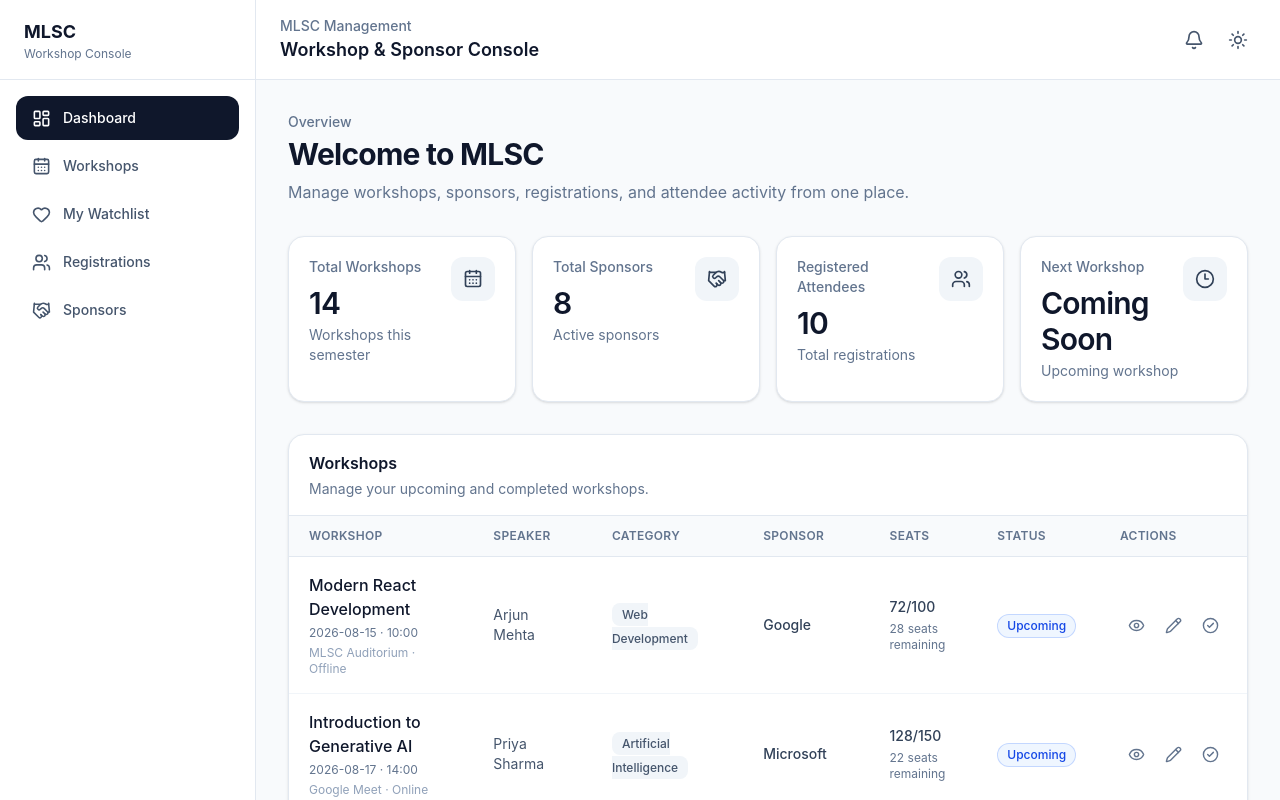
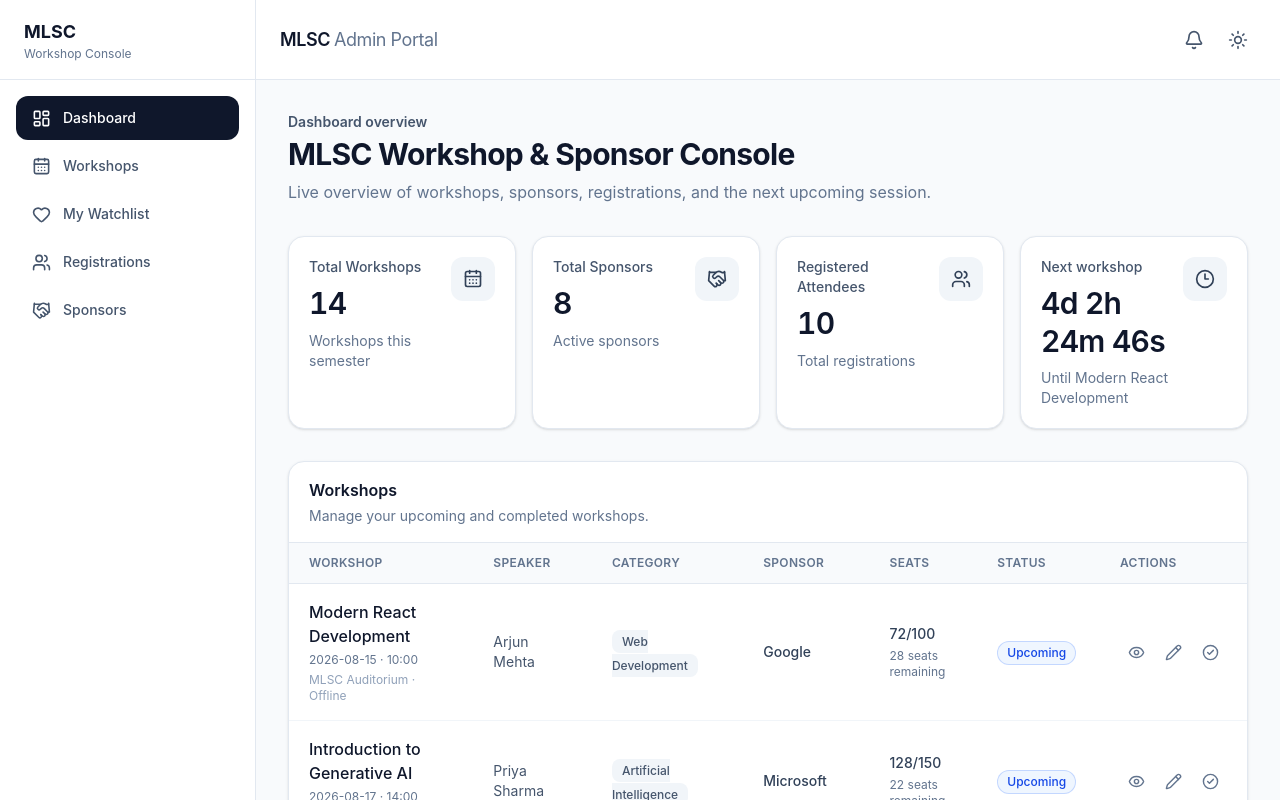
Before and after one commit to Beast18akash/Mlsc-Dashboard, a React (Vite) app: page / in a window 1280 px wide. Shown: the top 800 px of the page. Built offline with nearby package versions, Linux system fonts and the light colour scheme.

Commit message:
feat: add animated dashboard metrics and countdown

```diff
--- a/src/components/Layout/Header.jsx
+++ b/src/components/Layout/Header.jsx
@@ -2,39 +2,33 @@ import { Menu, Bell, Sun } from "lucide-react";
 
 const Header = () => {
   return (
-    <header className="flex h-20 items-center justify-between border-b border-slate-200 bg-white px-4 sm:px-6">
-      <div className="flex items-center gap-3">
+    <header className="flex h-16 items-center justify-between border-b border-slate-200 bg-white px-4 sm:h-20 sm:px-6">
+      <div className="flex min-w-0 items-center gap-3">
         <button
-          className="rounded-lg p-2 text-slate-600 hover:bg-slate-100 lg:hidden"
+          className="rounded-lg p-2 text-slate-600 transition-colors hover:bg-slate-100 focus-visible:outline-2 focus-visible:outline-offset-2 focus-visible:outline-slate-900 lg:hidden"
           aria-label="Open navigation"
         >
-          <Menu size={22} />
+          <Menu size={22} aria-hidden="true" />
         </button>
 
-        <div>
-          <p className="text-sm font-medium text-slate-500">
-            MLSC Management
-          </p>
-
-          <h1 className="text-lg font-semibold text-slate-900">
-            Workshop & Sponsor Console
-          </h1>
-        </div>
+        <p className="truncate text-base font-semibold tracking-tight text-slate-900 sm:text-lg">
+          MLSC <span className="font-normal text-slate-500">Admin Portal</span>
+        </p>
       </div>
 
       <div className="flex items-center gap-2">
         <button
-          className="rounded-lg p-2 text-slate-600 hover:bg-slate-100"
+          className="rounded-lg p-2 text-slate-600 transition-colors hover:bg-slate-100 focus-visible:outline-2 focus-visible:outline-offset-2 focus-visible:outline-slate-900"
           aria-label="Notifications"
         >
-          <Bell size={20} />
+          <Bell size={20} aria-hidden="true" />
         </button>
 
         <button
-          className="rounded-lg p-2 text-slate-600 hover:bg-slate-100"
+          className="rounded-lg p-2 text-slate-600 transition-colors hover:bg-slate-100 focus-visible:outline-2 focus-visible:outline-offset-2 focus-visible:outline-slate-900"
           aria-label="Toggle theme"
         >
-          <Sun size={20} />
+          <Sun size={20} aria-hidden="true" />
         </button>
       </div>
     </header>
--- a/src/components/dashboard/MetricCard.jsx
+++ b/src/components/dashboard/MetricCard.jsx
@@ -1,20 +1,48 @@
-const MetricCard = ({ title, value, description, icon: Icon }) => {
+import { useId } from "react";
+
+import useCountUp from "../../hooks/useCountUp";
+
+const MetricCard = ({
+  title,
+  value,
+  description,
+  icon: Icon,
+  animate = false,
+  valueLabel,
+}) => {
+  const titleId = useId();
+  const isNumeric = typeof value === "number";
+  const animatedValue = useCountUp(isNumeric ? value : 0, {
+    enabled: animate && isNumeric,
+  });
+  const displayValue = animate && isNumeric ? animatedValue : value;
+
   return (
-    <article className="rounded-2xl border border-slate-200 bg-white p-5 shadow-sm">
+    <article
+      className="group flex min-w-0 min-h-40 flex-col rounded-2xl border border-slate-200 bg-white p-5 shadow-sm transition-shadow duration-200 hover:shadow-md"
+      aria-labelledby={titleId}
+    >
       <div className="flex items-start justify-between">
-        <div>
-          <p className="text-sm font-medium text-slate-500">{title}</p>
-
-          <h2 className="mt-2 text-3xl font-semibold tracking-tight text-slate-900">
-            {value}
+        <div className="min-w-0 flex-1">
+          <h2 id={titleId} className="text-sm font-medium text-slate-600">
+            {title}
           </h2>
 
-          <p className="mt-1 text-sm text-slate-500">{description}</p>
+          <p
+            className="mt-2 break-words text-2xl font-semibold leading-tight tracking-tight text-slate-900 tabular-nums sm:text-3xl"
+            aria-label={valueLabel}
+          >
+            {displayValue}
+          </p>
+
+          <p className="mt-2 break-words text-sm leading-5 text-slate-500">
+            {description}
+          </p>
         </div>
 
         {Icon && (
-          <div className="rounded-xl bg-slate-100 p-3 text-slate-700">
-            <Icon size={20} />
+          <div className="ml-3 shrink-0 rounded-xl bg-slate-100 p-3 text-slate-700 transition-colors group-hover:bg-slate-200">
+            <Icon size={20} aria-hidden="true" />
           </div>
         )}
       </div>
--- a/src/components/dashboard/MetricsGrid.jsx
+++ b/src/components/dashboard/MetricsGrid.jsx
@@ -1,20 +1,33 @@
 import { CalendarDays, Handshake, Users, Clock3 } from "lucide-react";
 
+import useCountdown from "../../hooks/useCountdown";
 import MetricCard from "./MetricCard";
 
 const MetricsGrid = ({
+  workshops,
   totalWorkshops,
   totalSponsors,
   totalAttendees,
-  nextWorkshop,
 }) => {
+  const { label, workshop, hasTarget, expired } = useCountdown(workshops);
+
+  const countdownDescription = !hasTarget
+    ? "No workshops scheduled"
+    : expired
+      ? `${workshop.title} is starting`
+      : `Until ${workshop.title}`;
+
   return (
-    <section className="grid grid-cols-1 gap-4 sm:grid-cols-2 xl:grid-cols-4">
+    <section
+      className="grid min-w-0 grid-cols-1 gap-4 sm:grid-cols-2 xl:grid-cols-4"
+      aria-label="Live dashboard metrics"
+    >
       <MetricCard
         title="Total Workshops"
         value={totalWorkshops}
         description="Workshops this semester"
         icon={CalendarDays}
+        animate
       />
 
       <MetricCard
@@ -22,6 +35,7 @@ const MetricsGrid = ({
         value={totalSponsors}
         description="Active sponsors"
         icon={Handshake}
+        animate
       />
 
       <MetricCard
@@ -29,13 +43,15 @@ const MetricsGrid = ({
         value={totalAttendees}
         description="Total registrations"
         icon={Users}
+        animate
       />
 
       <MetricCard
-        title="Next Workshop"
-        value={nextWorkshop}
-        description="Upcoming workshop"
+        title="Next workshop"
+        value={label}
+        description={countdownDescription}
         icon={Clock3}
+        valueLabel="Countdown to the next upcoming workshop"
       />
     </section>
   );
--- /dev/null
+++ b/src/hooks/useCountUp.js
@@ -0,0 +1,47 @@
+import { useEffect, useRef, useState } from "react";
+
+const easeOutCubic = (progress) => 1 - (1 - progress) ** 3;
+
+export function useCountUp(target, { duration = 800, enabled = true } = {}) {
+  const isNumericTarget = typeof target === "number" && Number.isFinite(target);
+  const [display, setDisplay] = useState(0);
+  const displayRef = useRef(display);
+
+  useEffect(() => {
+    displayRef.current = display;
+  }, [display]);
+
+  useEffect(() => {
+    if (!enabled || !isNumericTarget) {
+      return undefined;
+    }
+
+    const from = displayRef.current;
+    const start = performance.now();
+    const animationDuration = Math.max(duration, 0);
+    let frameId;
+
+    const tick = (now) => {
+      const progress = animationDuration === 0
+        ? 1
+        : Math.min((now - start) / animationDuration, 1);
+      const nextValue = Math.round(from + (target - from) * easeOutCubic(progress));
+      setDisplay(nextValue);
+
+      if (progress < 1) {
+        frameId = requestAnimationFrame(tick);
+      }
+    };
+
+    frameId = requestAnimationFrame(tick);
+    return () => cancelAnimationFrame(frameId);
+  }, [target, duration, enabled, isNumericTarget]);
+
+  if (!enabled || !isNumericTarget) {
+    return target;
+  }
+
+  return display;
+}
+
+export default useCountUp;
--- /dev/null
+++ b/src/hooks/useCountdown.js
@@ -0,0 +1,104 @@
+import { useEffect, useMemo, useState } from "react";
+
+export function parseWorkshopDateTime(workshop) {
+  if (!workshop?.date || !workshop?.time) {
+    return null;
+  }
+
+  const dateMatch = /^(\d{4})-(\d{2})-(\d{2})$/.exec(workshop.date);
+  const timeMatch = /^(\d{2}):(\d{2})$/.exec(workshop.time);
+
+  if (!dateMatch || !timeMatch) {
+    return null;
+  }
+
+  const [, year, month, day] = dateMatch.map(Number);
+  const [, hours, minutes] = timeMatch.map(Number);
+  const parsed = new Date(year, month - 1, day, hours, minutes);
+
+  const isValidDate =
+    parsed.getFullYear() === year &&
+    parsed.getMonth() === month - 1 &&
+    parsed.getDate() === day &&
+    parsed.getHours() === hours &&
+    parsed.getMinutes() === minutes;
+
+  return isValidDate ? parsed : null;
+}
+
+export function getNextUpcomingWorkshop(workshops) {
+  const now = Date.now();
+
+  return (
+    (Array.isArray(workshops) ? workshops : [])
+      .filter((workshop) => workshop.status === "Upcoming")
+      .map((workshop) => ({
+        workshop,
+        startTime: parseWorkshopDateTime(workshop),
+      }))
+      .filter(({ startTime }) => startTime && startTime.getTime() > now)
+      .sort((a, b) => a.startTime - b.startTime)[0]?.workshop ?? null
+  );
+}
+
+function formatCountdown(remainingMs) {
+  if (remainingMs <= 0) {
+    return { label: "Starting now", expired: true };
+  }
+
+  const totalSeconds = Math.floor(remainingMs / 1000);
+  const days = Math.floor(totalSeconds / 86400);
+  const hours = Math.floor((totalSeconds % 86400) / 3600);
+  const minutes = Math.floor((totalSeconds % 3600) / 60);
+  const seconds = totalSeconds % 60;
+  return {
+    label: `${days}d ${hours}h ${minutes}m ${seconds}s`,
+    expired: false,
+  };
+}
+
+export function useCountdown(workshops) {
+  const nextWorkshop = useMemo(
+    () => getNextUpcomingWorkshop(workshops),
+    [workshops],
+  );
+  const targetTime = useMemo(
+    () => (nextWorkshop ? parseWorkshopDateTime(nextWorkshop) : null),
+    [nextWorkshop],
+  );
+  const [currentTime, setCurrentTime] = useState(Date.now);
+
+  useEffect(() => {
+    if (!targetTime || targetTime.getTime() <= Date.now()) {
+      return undefined;
+    }
+
+    const intervalId = setInterval(() => {
+      const now = Date.now();
+      setCurrentTime(now);
+
+      if (targetTime.getTime() <= now) {
+        clearInterval(intervalId);
+      }
+    }, 1000);
+
+    return () => clearInterval(intervalId);
+  }, [targetTime]);
+
+  if (!targetTime) {
+    return {
+      label: "No upcoming workshops",
+      expired: false,
+      hasTarget: false,
+      workshop: null,
+    };
+  }
+
+  return {
+    ...formatCountdown(targetTime.getTime() - currentTime),
+    hasTarget: true,
+    workshop: nextWorkshop,
+  };
+}
+
+export default useCountdown;
--- a/src/pages/Dashboard.jsx
+++ b/src/pages/Dashboard.jsx
@@ -21,32 +21,34 @@ const Dashboard = () => {
 
         <main className="p-4 sm:p-6 lg:p-8">
           <div className="mx-auto max-w-7xl">
-            <div className="mb-8">
-              <p className="text-sm font-medium text-slate-500">Overview</p>
+            <section className="mb-8" aria-labelledby="dashboard-title">
+              <p className="text-sm font-semibold text-slate-600">
+                Dashboard overview
+              </p>
 
-              <h2 className="mt-1 text-2xl font-bold tracking-tight text-slate-900 sm:text-3xl">
-                Welcome to MLSC
-              </h2>
+              <h1
+                id="dashboard-title"
+                className="mt-1 text-2xl font-bold tracking-tight text-slate-900 sm:text-3xl"
+              >
+                MLSC Workshop & Sponsor Console
+              </h1>
 
               <p className="mt-2 max-w-2xl text-sm text-slate-500 sm:text-base">
-                Manage workshops, sponsors, registrations, and attendee activity
-                from one place.
+                Live overview of workshops, sponsors, registrations, and the
+                next upcoming session.
               </p>
-            </div>
+            </section>
 
             <MetricsGrid
+              workshops={workshops}
               totalWorkshops={totalWorkshops}
               totalSponsors={totalSponsors}
               totalAttendees={totalAttendees}
-              nextWorkshop="Coming Soon"
             />
 
-<div className="mt-8">
-  <WorkshopTable
-    workshops={workshops}
-    sponsors={sponsors}
-  />
-</div>
+            <div className="mt-8">
+              <WorkshopTable workshops={workshops} sponsors={sponsors} />
+            </div>
           </div>
         </main>
       </div>
```
